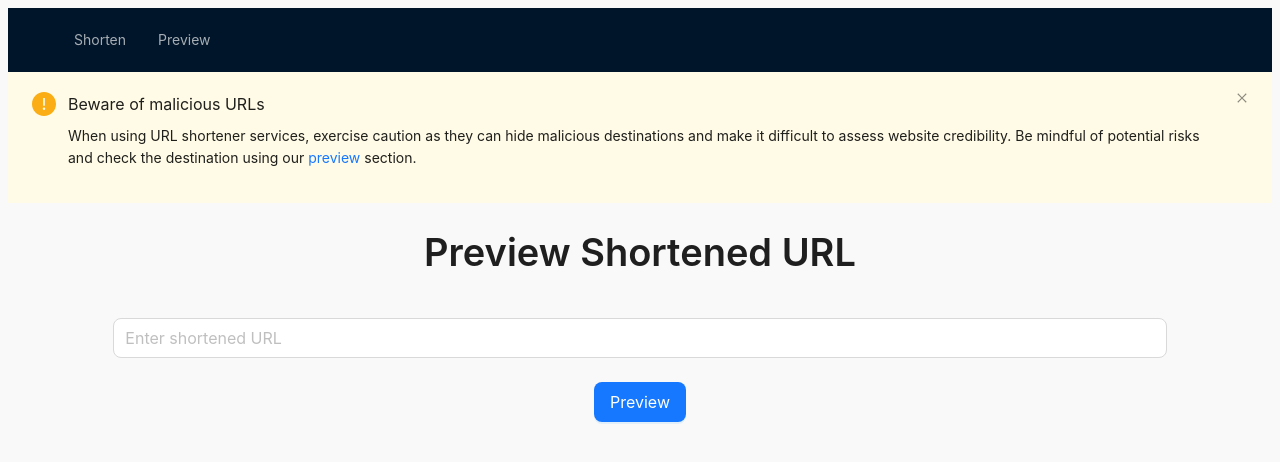
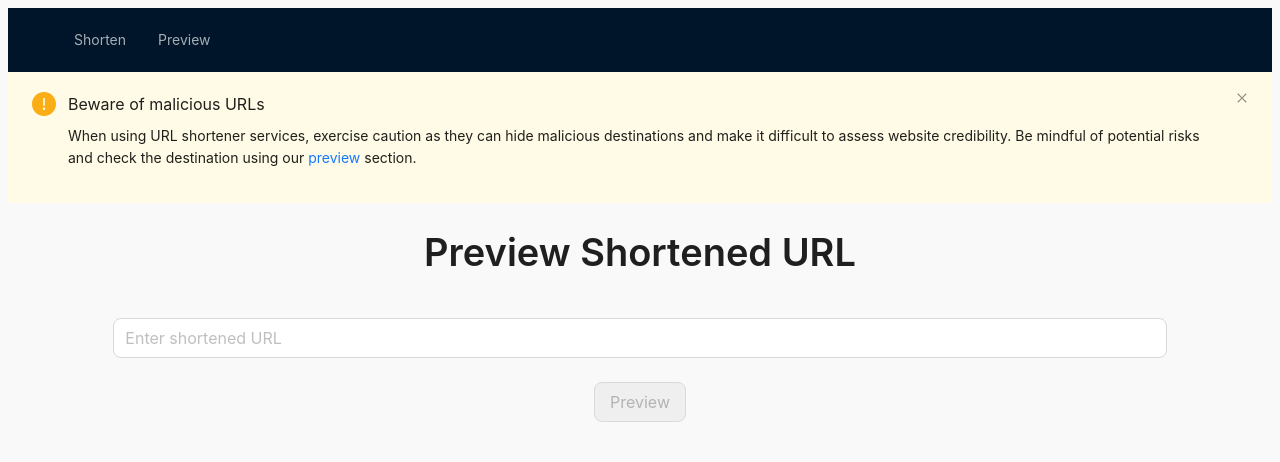
Before and after one commit to Ehsan-Home/URL_shortener, a React (Create React App) app in the folder front-end/: page /preview in a window 1280 px wide. Shown: the top 462 px of the page. Built offline with nearby package versions, Linux system fonts and the light colour scheme.

Commit message:
If the short URL input is not valid, then the preview button is disabled

```diff
--- a/front-end/src/Components/LongURLInput.js
+++ b/front-end/src/Components/shortenedURLInput.js
@@ -10,6 +10,7 @@ const ShortenedURLInput = ({ setLongURL, setShortURLKey }) => {
   const [loading, setLoading] = useState(false);
   const [api, contextHolder] = notification.useNotification();
   const [fetchError, setFetchError] = useState();
+  const [disabled, setDisabled] = useState(true);
 
   const onFinish = (values) => {
     setShortURLKey(separateKeyFromShortURL(values["short_url"]));
@@ -28,9 +29,15 @@ const ShortenedURLInput = ({ setLongURL, setShortURLKey }) => {
 
   const validateInput = (_, value) => {
     if (isShortenedURLValid(value)) {
+      setDisabled(false);
       return Promise.resolve();
     }
-    return Promise.reject(new Error("the value is not valid"));
+    setDisabled(true);
+    return Promise.reject(
+      new Error(
+        "This is not a valid penni url.Please note that http should be used at the front."
+      )
+    );
   };
 
   return (
@@ -52,7 +59,12 @@ const ShortenedURLInput = ({ setLongURL, setShortURLKey }) => {
           <Input placeholder="Enter shortened URL" />
         </Form.Item>
         <Form.Item className="center">
-          <Button type="primary" htmlType="submit" loading={loading}>
+          <Button
+            type="primary"
+            htmlType="submit"
+            loading={loading}
+            disabled={disabled}
+          >
             Preview
           </Button>
         </Form.Item>
--- a/front-end/src/Views/Preview.js
+++ b/front-end/src/Views/Preview.js
@@ -1,6 +1,6 @@
 import { Col, Row } from "antd";
 import Header from "../Components/Header";
-import ShortenedURLInput from "../Components/LongURLInput";
+import ShortenedURLInput from "../Components/shortenedURLInput";
 import LongURLBox from "../Components/LongURLBox";
 import { useState } from "react";
 
```
Also changed, not shown: 1 other file (tests, documents, lock files or other folders).
